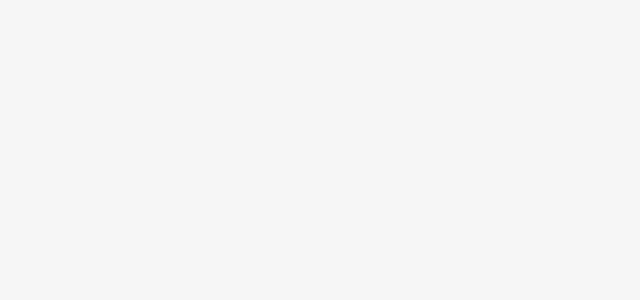
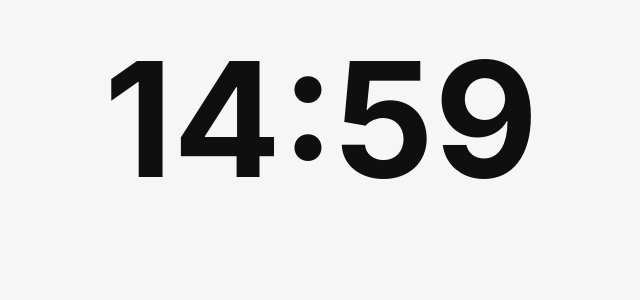
Before and after one commit to civilspeedy/mini-weather, a React (Vite) app: page / in a window 1280 px wide. Shown: the top 300 px of the page, without its empty margins (319-959 px from the left). Built offline with nearby package versions, Linux system fonts and the light colour scheme.

Commit message:
time working, cursor hiding not

```diff
--- a/src/App.css
+++ b/src/App.css
@@ -58,6 +58,7 @@ a:hover {
 
 h1 {
     text-align: center;
+    font-size: 10em;
 }
 
 input,
--- a/src/App.tsx
+++ b/src/App.tsx
@@ -1,8 +1,13 @@
 import React from 'react';
 import './App.css';
+import Time from './components/Time';
 
 //location request doesn't work on mac
 
 export default function App(): React.JSX.Element {
-  return <div></div>;
+    return (
+        <div>
+            <Time />
+        </div>
+    );
 }
--- /dev/null
+++ b/src/components/Time.tsx
@@ -0,0 +1,18 @@
+import React, { useEffect, useState } from 'react';
+
+export default function Time(): React.JSX.Element {
+    const [time, setTime] = useState<string>('');
+
+    useEffect(() => {
+        const interval = setInterval(() => {
+            const date: Date = new Date();
+            const hours: number = date.getHours();
+            const minutes: number = date.getMinutes();
+            setTime(hours + ':' + minutes);
+        }, 1000);
+
+        return () => clearInterval(interval);
+    }, []);
+
+    return <h1>{time}</h1>;
+}
```
Also changed, not shown: src-tauri/tauri.conf.json (indentation only), 2 other files (tests, documents, lock files or other folders). Lines whose indentation alone changed are shown as unchanged.
